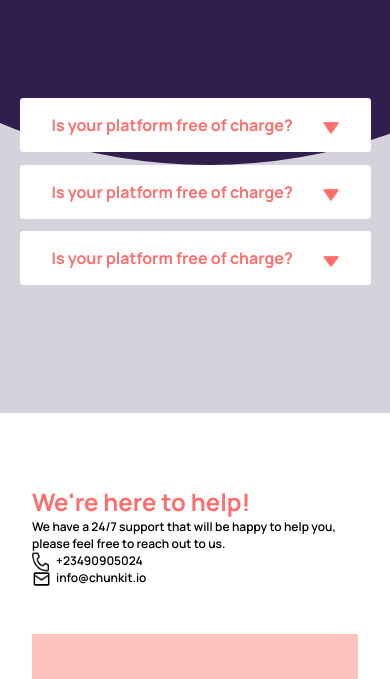
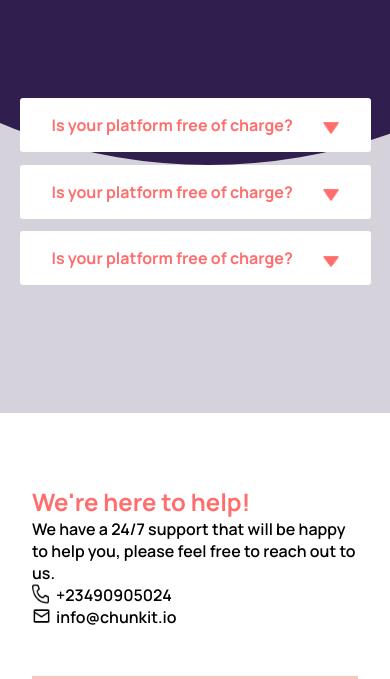
Before and after one commit to Superfly101/ChunkIt, a plain HTML site: page faq.html in a window 390 px wide. Shown: the part 283-962 px from the top of the page. Drawn offline with Linux system fonts and the light colour scheme.

Commit message:
updating faq page

```diff
--- a/faq.css
+++ b/faq.css
@@ -52,7 +52,7 @@ body {
 }
 
 p {
-  font-size: clamp(0.75rem, 2vw, 1rem);
+  font-size: 1rem;
 }
 
 .inner {
```
